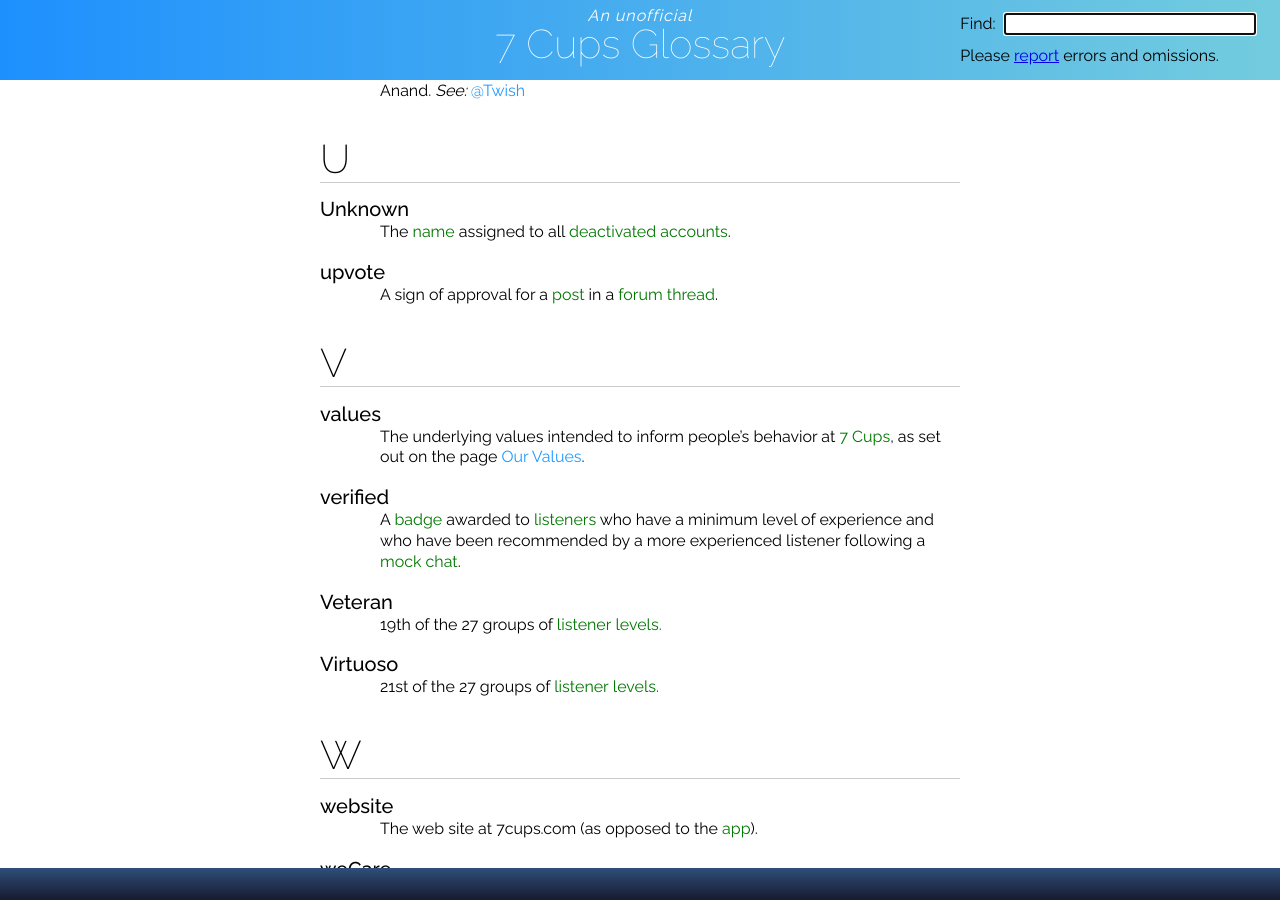
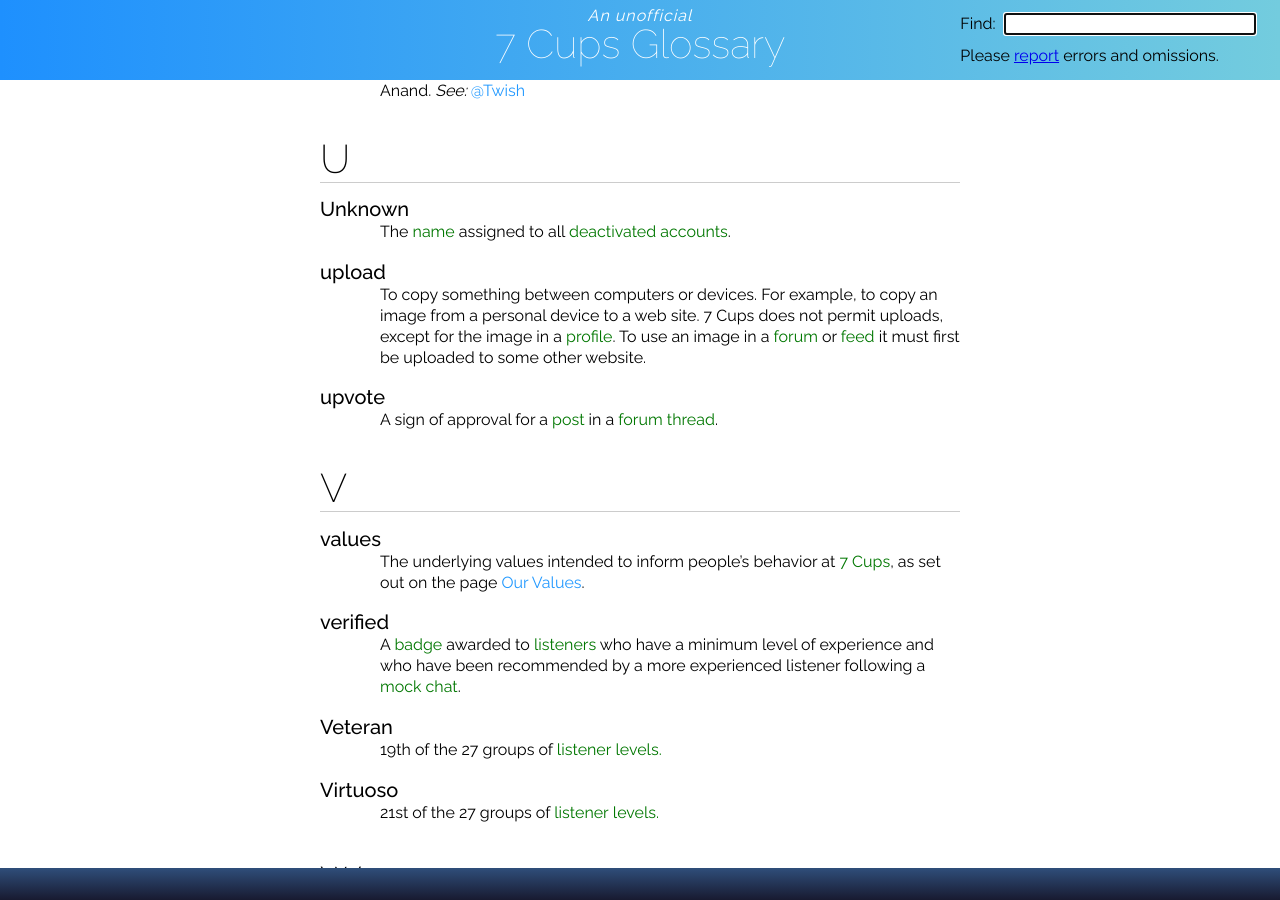
Before and after one commit to RarelyCharlie/rarelycharlie.github.io, a Jekyll site: the page built from glossary.md, in a window 1280 px wide and 900 px high, scrolled down 19743 px. Built offline with Jekyll 4.4.1, drawn with Linux system fonts in a browser that asks for light colours.

Commit message:
add upload

```diff
--- a/glossary.md
+++ b/glossary.md
@@ -734,6 +734,9 @@ Thinking Space. A ~~chatroom~~ where certain topics that are not allowed in othe
 # Unknown
 The ~~name~~ assigned to all ~~deactivated/deactivate~~ ~~accounts/account~~.
 
+# upload
+To copy something between computers or devices. For example, to copy an image from a personal device to a web site. 7 Cups does not permit uploads, except for the image in a ~~profile~~. To use an image in a ~~forum~~ or ~~feed~~ it must first be uploaded to some other website.
+
 # upvote
 A sign of approval for a ~~post~~ in a ~~forum~~ ~~thread~~.
 
```
